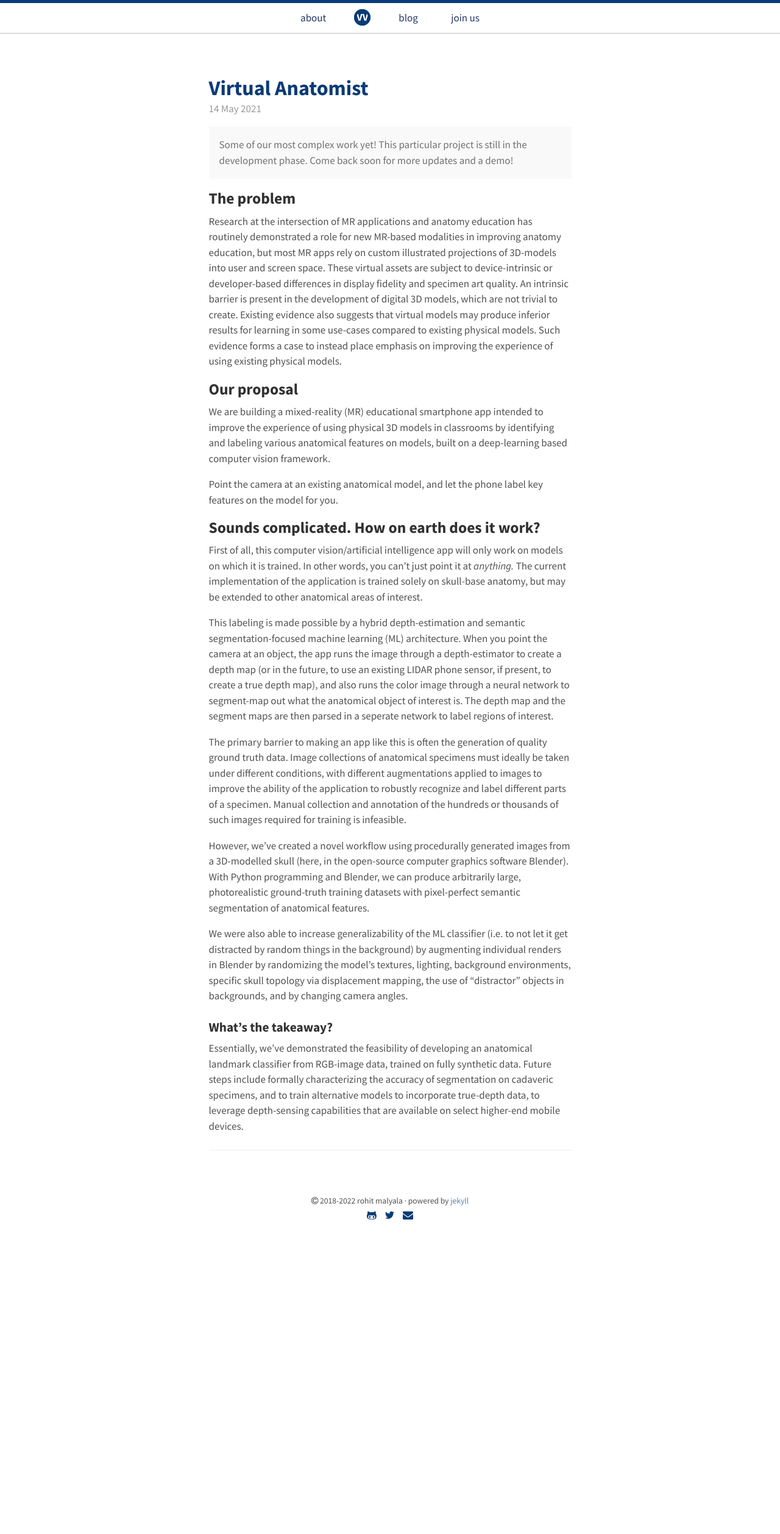
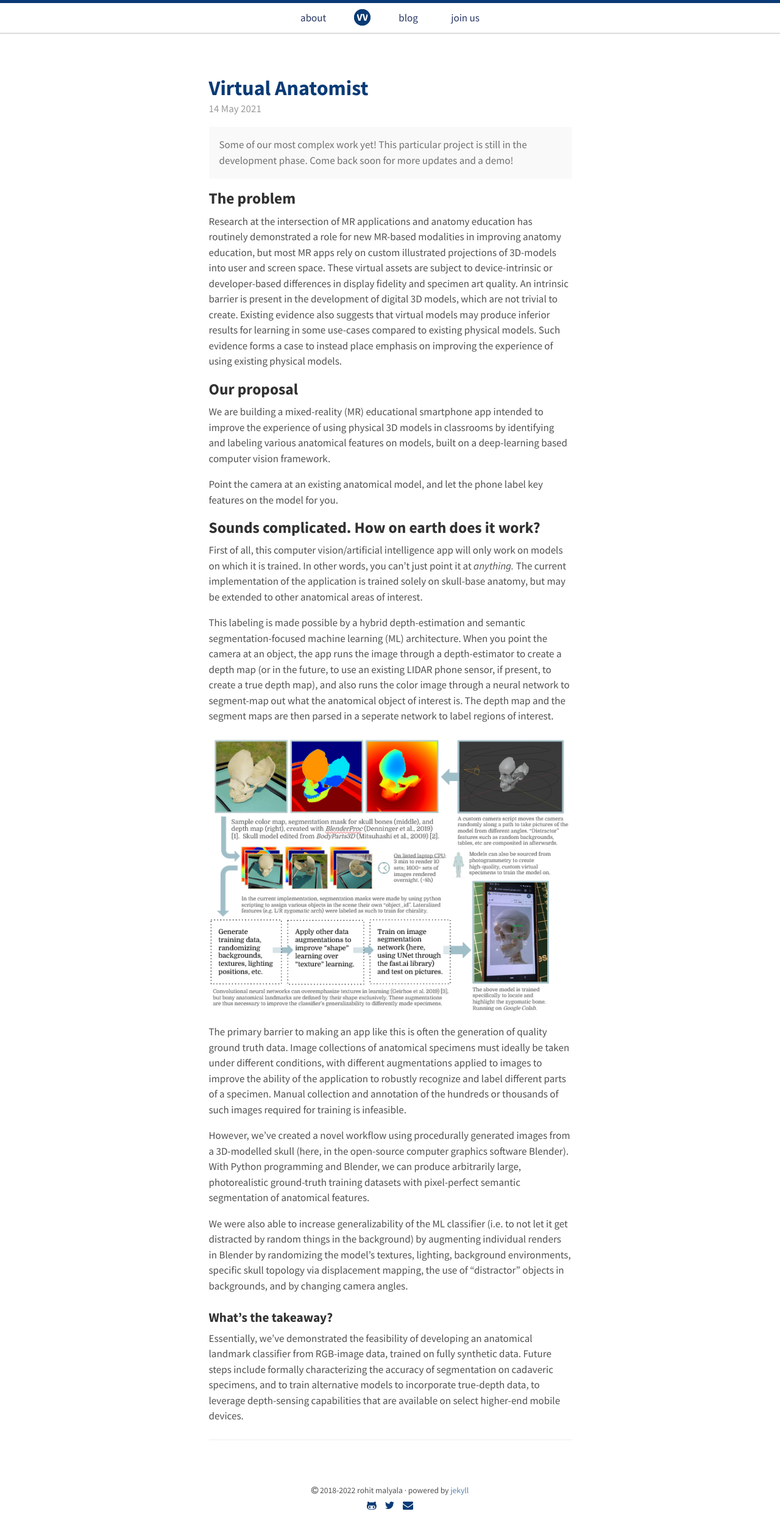
Before and after one commit to nicoelayda/celeste, a Jekyll site: the page built from blog/_posts/2021-05-14-virtual-anatomist.md, in a window 1280 px wide. Shown: the whole page at 61% size. Built offline with Jekyll 4.4.1, drawn with Linux system fonts in a browser that asks for light colours; before the commit the page ends 2041 px from its top, so only the background shows below that.

Commit message:
Update 2021-05-14-virtual-anatomist.md

```diff
--- a/blog/_posts/2021-05-14-virtual-anatomist.md
+++ b/blog/_posts/2021-05-14-virtual-anatomist.md
@@ -27,6 +27,8 @@ First of all, this computer vision/artificial intelligence app will only work on
 
 This labeling is made possible by a hybrid depth-estimation and semantic segmentation-focused machine learning (ML) architecture. When you point the camera at an object, the app runs the image through a depth-estimator to create a depth map (or in the future, to use an existing LIDAR phone sensor, if present, to create a true depth map), and also runs the color image through a neural network to segment-map out what the anatomical object of interest is. The depth map and the segment maps are then parsed in a seperate network to label regions of interest.
 
+<img src="{{site.baseurl}}/assets/img/Capture.png">
+
 The primary barrier to making an app like this is often the generation of quality ground truth data. Image collections of anatomical specimens must ideally be taken under different conditions, with different augmentations applied to images to improve the ability of the application to robustly recognize and label different parts of a specimen. Manual collection and annotation of the hundreds or thousands of such images required for training is infeasible.
 
 However, we've created a novel workflow using procedurally generated images from a 3D-modelled skull (here, in the open-source computer graphics software Blender). With Python programming and Blender, we can produce arbitrarily large, photorealistic ground-truth training datasets with pixel-perfect semantic segmentation of anatomical features.
```
